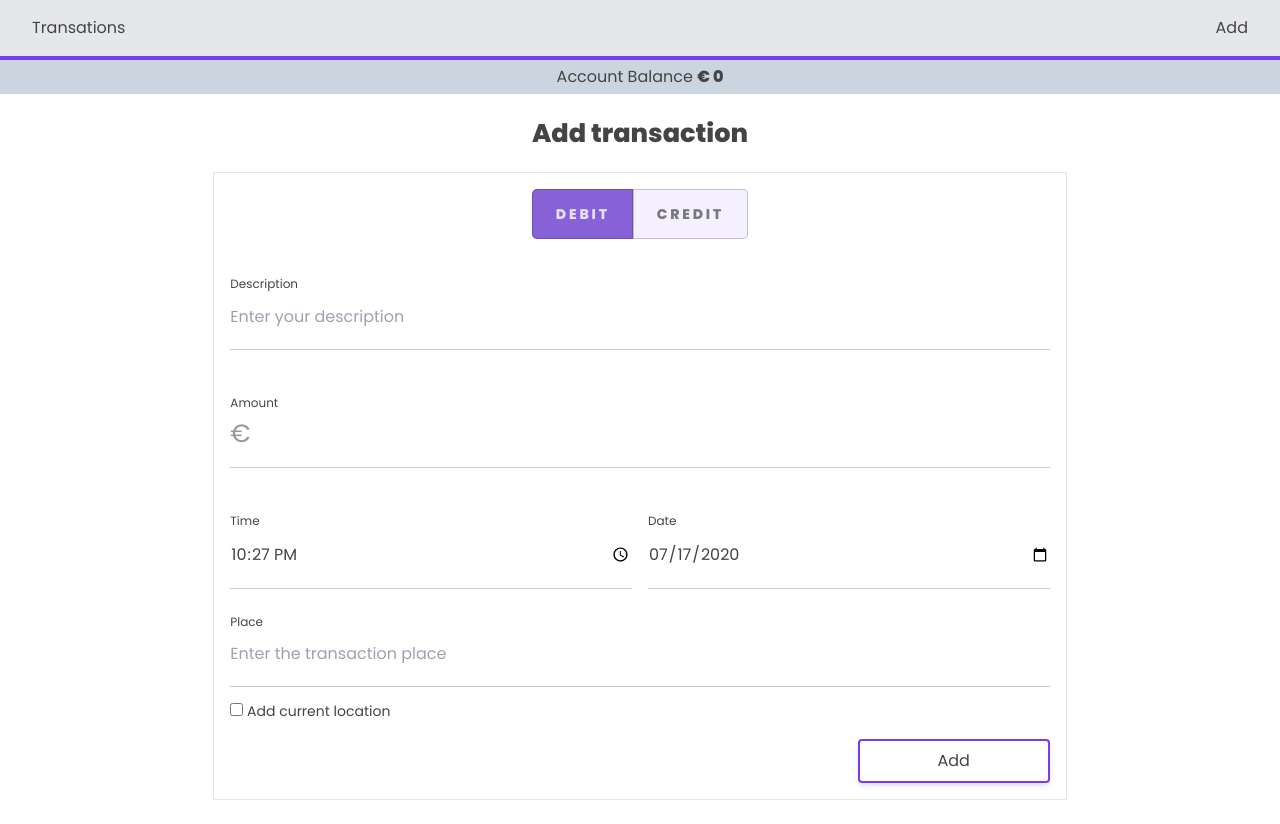
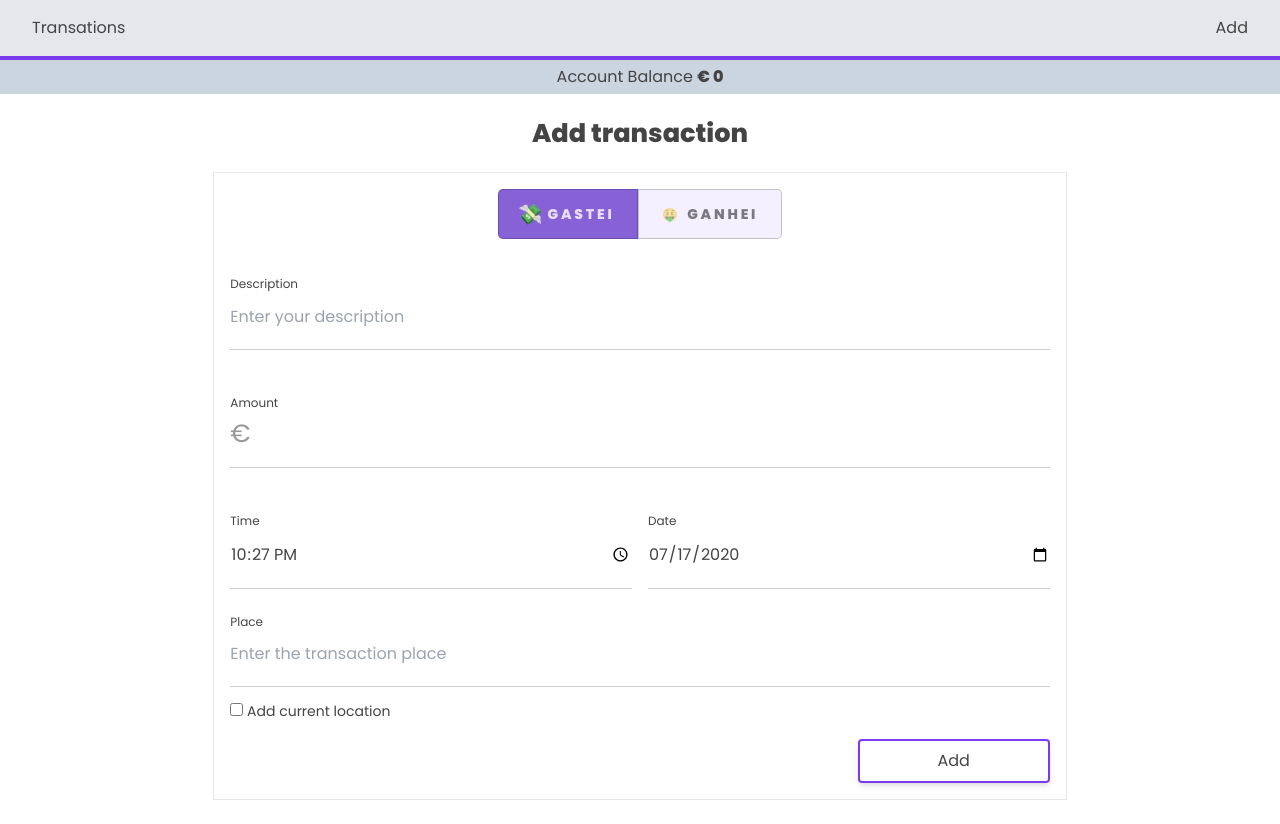
Before and after one commit to joselages/vuebootcamp_finalproject, a Vue app: page /#/transactions/create in a window 1280 px wide. Built offline with nearby package versions, Linux system fonts and the light colour scheme.

Commit message:
get local storage to transaction, toggle switch style change

```diff
--- a/src/App.vue
+++ b/src/App.vue
@@ -17,6 +17,9 @@ export default {
     Navigation,
     TotalBar,
     Modal,
+  },
+  created() {
+    this.getFromLS();
   },
 };
 </script>
@@ -41,7 +44,7 @@ h1 {
   width: 100%;
   padding-bottom: 10px;
   border-bottom: 1px solid #ccc;
-  margin-bottom: .75rem;
+  margin-bottom: 0.75rem;
 }
 
 .input-field.-half-width {
@@ -58,7 +61,7 @@ h1 {
 
 .input-field label {
   font-size: 0.75em;
-  margin-bottom: .1rem;
+  margin-bottom: 0.1rem;
 }
 
 .input-field input {
@@ -110,6 +113,16 @@ h1 {
   box-shadow: none;
 }
 
+.checkbox-emoji {
+  display: inline-block;
+  transform: scale(.9);
+	transition: transform 0.6s cubic-bezier(0.34, 1.56, 0.64, 1);
+}
+
+.toggle-switch input:checked + label > .checkbox-emoji {
+  transform: scale(1.4);
+}
+
 .toggle-switch label:first-of-type {
   border-radius: 5px 0 0 5px;
 }
--- a/src/mixins/getAddress.js
+++ b/src/mixins/getAddress.js
@@ -1,6 +1,8 @@
 export default {
   methods: {
     getAddress: function(data) {
+      console.log(data)
+
       let lat = data.coords.latitude;
       let lon = data.coords.longitude;
       //let apikey = "";
@@ -17,7 +19,6 @@ export default {
       )
         .then((response) => response.json())
         .then(function(data) {
-          console.log(data)
           self.input.location = data.data[0].label;
           self.loadingState = false;
         });
--- a/src/mixins/sendToLS.js
+++ b/src/mixins/sendToLS.js
@@ -1,7 +1,20 @@
 export default {
   methods: {
     sendToLS: function(data) {
-      localStorage.setItem("teste", data);
+      localStorage.setItem("transactions", data);
     },
+    getFromLS: function() {
+      let ls = localStorage.getItem("transactions");
+
+      if (ls === null || ls.length < 1) return;
+
+      this.$store.commit("stringToJSON", ls);
+      this.$store.commit(
+        "getTransactionsFromLS",
+        this.$store.getters.getLSString
+      );
+    },
+
+
   },
 };
--- a/src/store/modules/localStorage.js
+++ b/src/store/modules/localStorage.js
@@ -9,10 +9,11 @@ export default {
   },
   mutations: {
     jsonToString: function(state, data) {
-        state.lsString = JSON.stringify(data);
-        console.log(state.lsString)
+      state.lsString = JSON.stringify(data);
     },
-
+    stringToJSON: function(state, data) {
+      state.lsString = JSON.parse(data);
+    },
     //   closeModal: function(state) {
     //     //clean up the promise resolve
     //     state.modalResolve = null;
--- a/src/store/modules/transactions.js
+++ b/src/store/modules/transactions.js
@@ -24,6 +24,9 @@ export default {
     },
   },
   mutations: {
+    getTransactionsFromLS(state, payload){
+      state.fields=payload;
+    },
     //accepts mutations
     getFields: function(state, payload) {
       //so it does not clone the first
--- a/src/views/Create.vue
+++ b/src/views/Create.vue
@@ -22,7 +22,7 @@
           value="debit"
           name="transaction_type"
         />
-        <label for="debit">Debit</label>
+        <label for="debit"><span class="checkbox-emoji">💸</span> Gastei</label>
 
         <input
           v-model="input.type"
@@ -31,7 +31,7 @@
           value="credit"
           name="transaction_type"
         />
-        <label for="credit">Credit</label>
+        <label for="credit"><span class="checkbox-emoji">🤑</span> Ganhei</label>
       </div>
 
       <div
@@ -187,8 +187,6 @@ export default {
       if (!this.input.currentLocation) {
         if (navigator.geolocation) {
           navigator.geolocation.getCurrentPosition(this.getAddress);
-        } else {
-          console.log("error");
         }
       }
     },
--- a/src/views/Index.vue
+++ b/src/views/Index.vue
@@ -43,7 +43,7 @@
         </div>
         <div class="flex">
           <div
-            :title="transaction.type"
+            :title="transaction.type === 'credit' ? 'Ganhei' : 'Gastei' "
             :class="
               transaction.type === 'credit' ? 'bg-green-400' : 'bg-red-400'
             "
@@ -57,6 +57,7 @@
               text-white
               font-bold
               text-xl
+              select-none
             "
           >
             {{ transaction.type === "credit" ? "+" : "-" }}
@@ -77,8 +78,8 @@
         <div class="flex">
           <div class="mr-5">{{ formatMoney(transaction.amount) }}</div>
           <div>
-            <button class="font-bold" @click.prevent="removeTransaction(idx)">
-              X
+            <button class="font-bold text-2xl leading-none" @click.prevent="removeTransaction(idx)">
+              &times;
             </button>
           </div>
         </div>
@@ -111,10 +112,9 @@ export default {
       this.$store.dispatch("openModal").then(function () {
         //this will become the function that the resolve passes
         self.$store.dispatch("deleteTransaction", id);
+        self.$store.commit('jsonToString', self.$store.getters.getTransactions);
+        self.sendToLS(self.$store.getters.getLSString);
       });
-
-      //this.$store.commit("deleteTransaction", id);
-      //console.log(id);
     },
     infoHover: function (id) {
       if (id === this.showInfo) {
```
